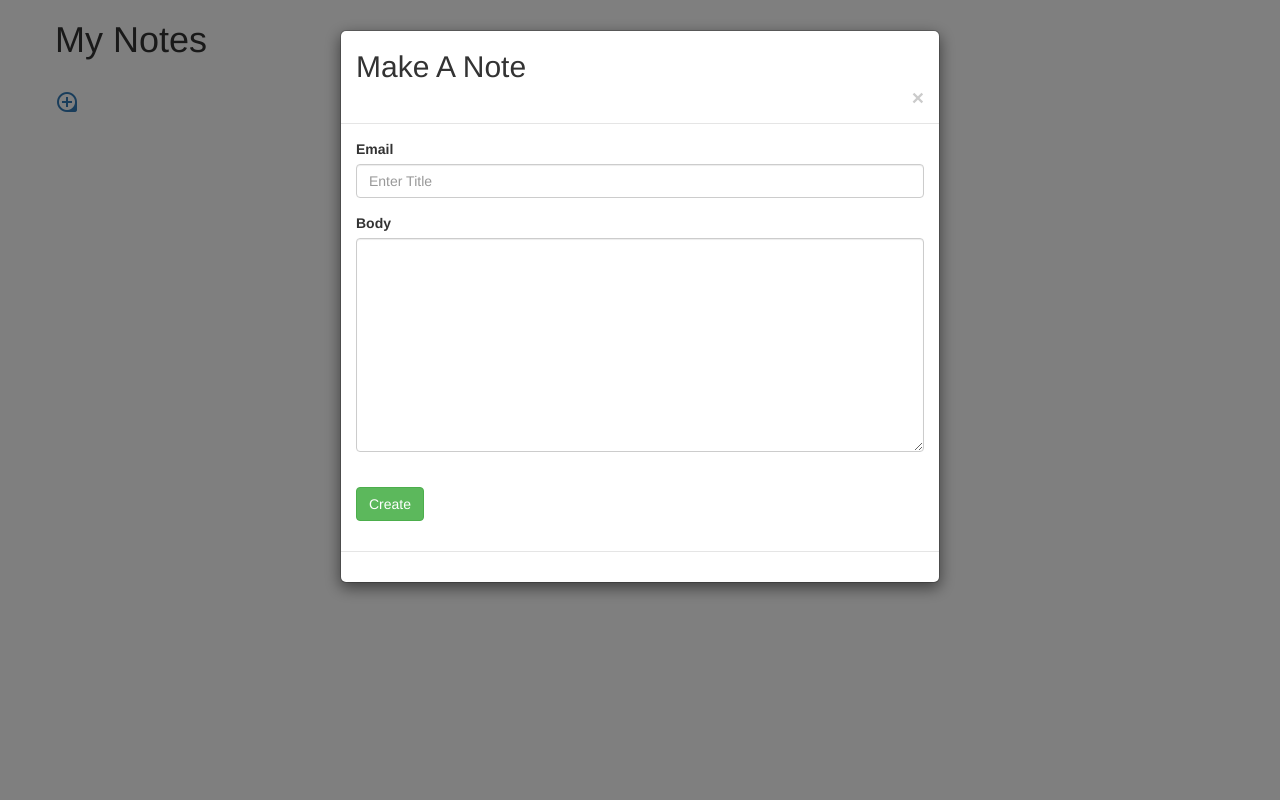
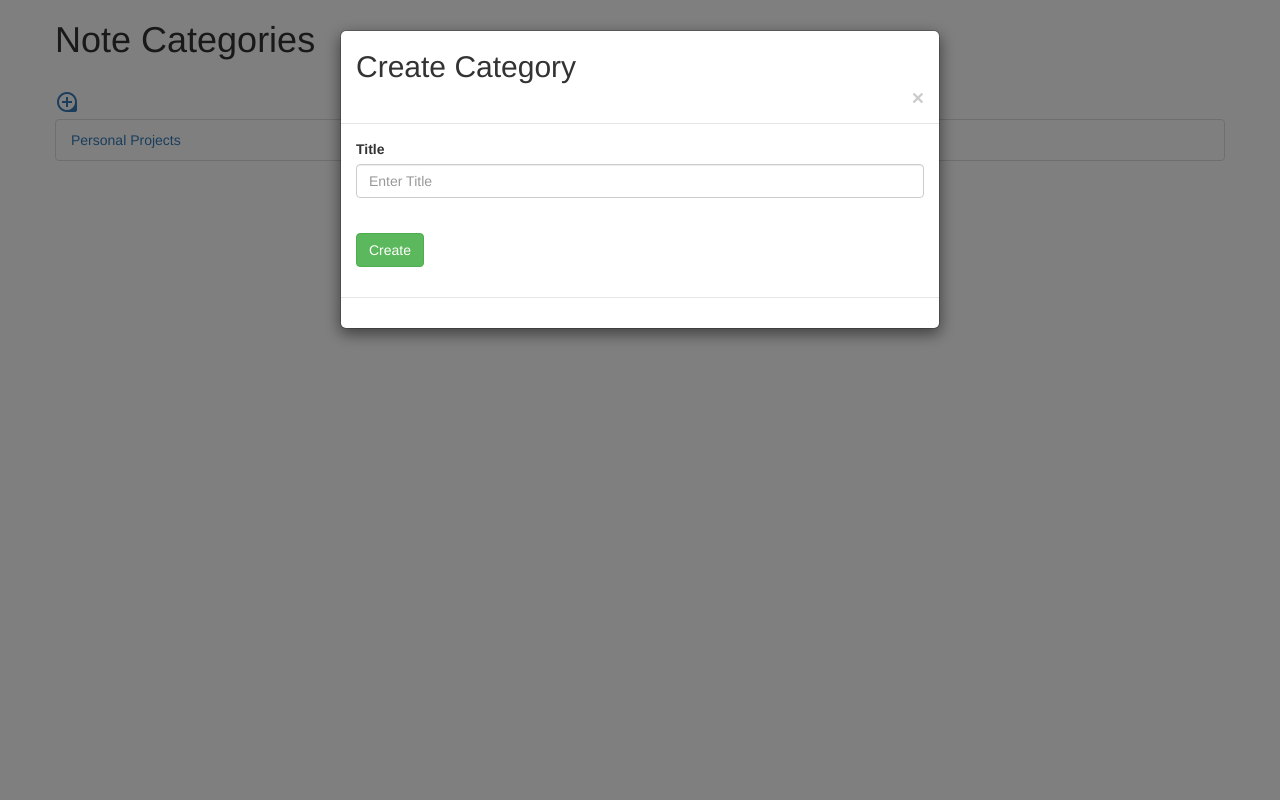
Before and after one commit to izudada/note_app, a Flask app: template note/templates/dashboard.html in a window 1280 px wide, after a click on "loupe". Run offline with Flask 2, Linux system fonts and the light colour scheme; the template is opened without the code that fills it: values that come from a table or form of the project are taken from there, others are empty; data comes from the database, SQL or seed files in the repository; both versions use the stored data as it was after the commit; some libraries are stand-ins or nearby versions.

Commit message:
Created add category features

```diff
--- a/note/templates/dashboard.html
+++ b/note/templates/dashboard.html
@@ -16,7 +16,7 @@
     <div class="container">
 
         <div class="row">
-            <h1>My Notes </h1>
+            <h1>Note Categories</h1>
             <br>
 
             <a href="" class="" data-toggle="modal" data-target="#note">
@@ -30,19 +30,15 @@
 
                         <!-- Modal Header -->
                         <div class="modal-header">
-                            <h2 class="modal-title">Make A Note </h2>
+                            <h2 class="modal-title">Create Category </h2>
                             <button type="button" class="close" data-dismiss="modal">&times;</button>
                         </div>
                         <!-- Modal body -->
                         <div class="modal-body">
                             <form action="" method="post">
                                 <div class="form-group">
-                                    <label for="title"> Email </label>
+                                    <label for="title"> Title </label>
                                     <input type="title" class="form-control" id="title" name="title" placeholder="Enter Title">
-                                </div>
-                                <div class="form-group">
-                                    <label for="body"> Body </label>
-                                    <textarea class="form-control" name="body" id="body" cols="30" rows="10"></textarea>
                                 </div>
                                 <br>
                                 <div class="form-group">
@@ -61,8 +57,10 @@
 
         <div class="row">
             <ul class="list-group list-group-flush" id="notes">
-                {% for note in user.notes %}
-                    <li class="list-group-item "> {{ note.data }} </li>
+                {% for category in categories %}
+                    <a href="">
+                        <li class="list-group-item "> {{ category.title }} </li>
+                    </a>
                 {% endfor %}
             </ul>
         </div>
```
Also changed, not shown: note/views.py (+41 -3 lines), note/database.db.
